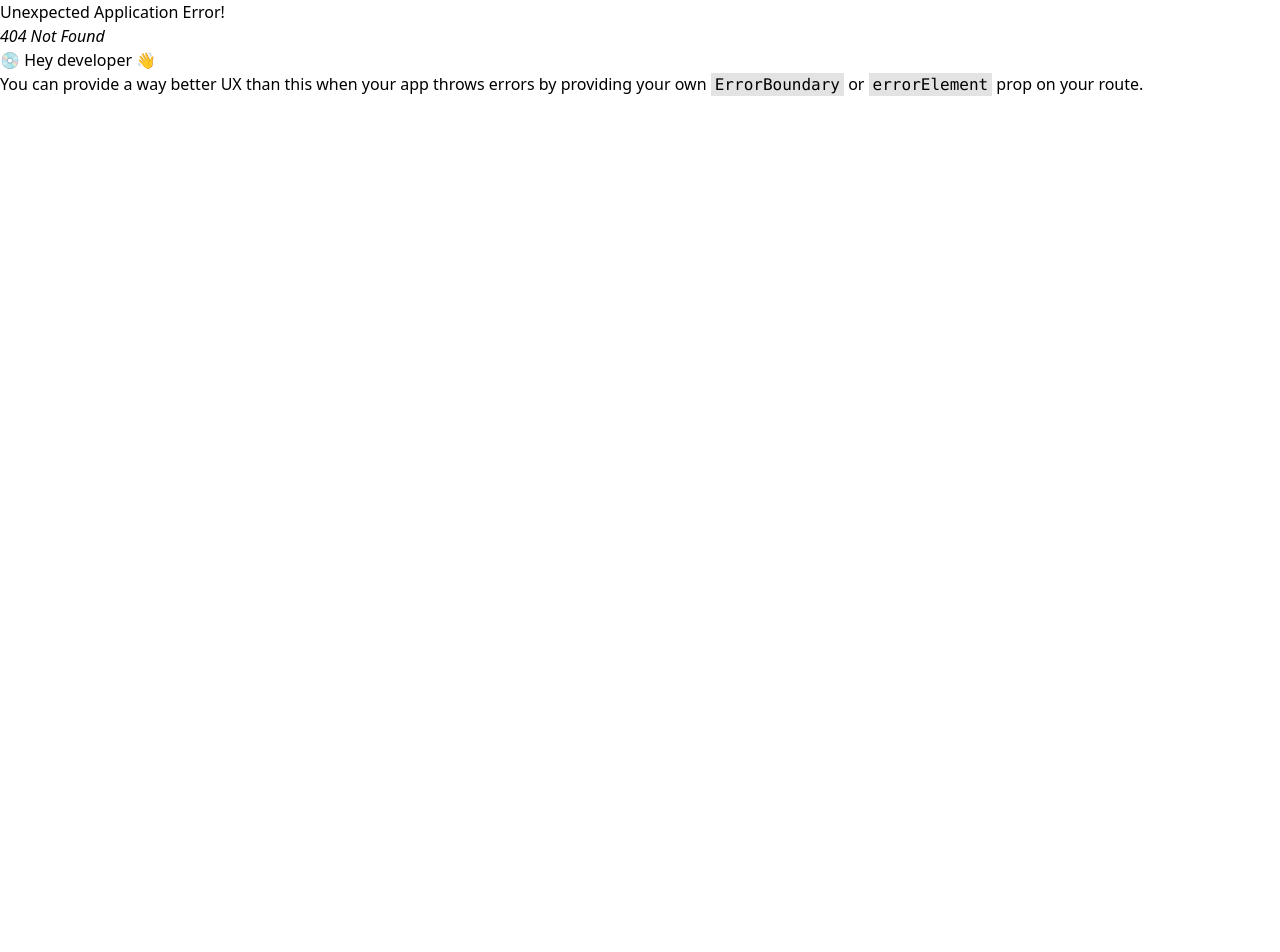
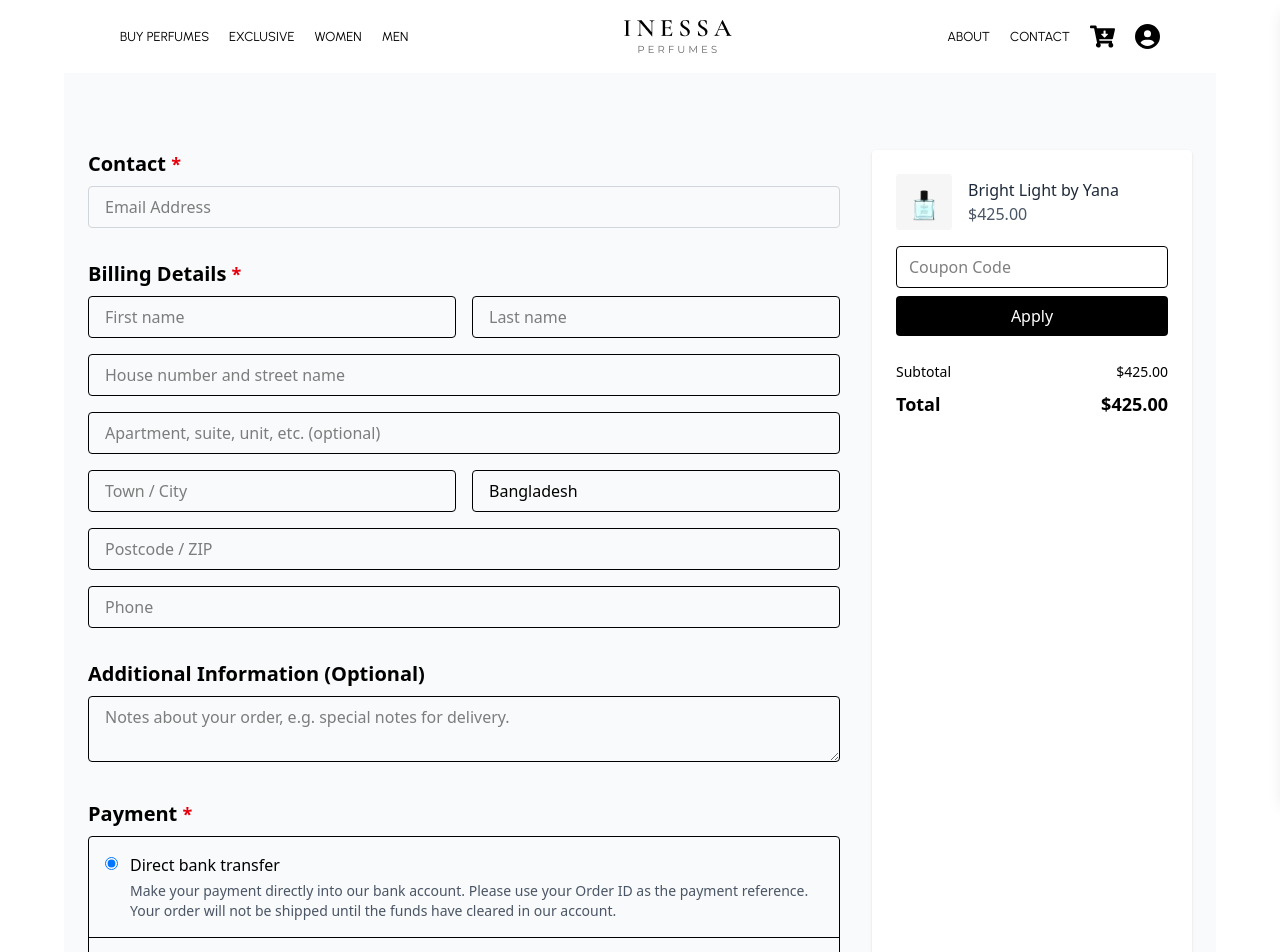
Before and after one commit to fatehajahan/perfumeFrontend, a React (Vite) app: page /payment in a window 1280 px wide. Before the commit this address had no page. Shown: the top 952 px of the page. Before the commit the page ends 800 px from the top, so only its background shows below. Built offline with nearby package versions, Linux system fonts and the light colour scheme.

Commit message:
payment form added

```diff
--- a/src/App.jsx
+++ b/src/App.jsx
@@ -33,6 +33,7 @@ import Exclusive from "./mainPage/Exclusive/Exclusive";
 import Footer from "./components/Home/Footer/Footer";
 import Women from "./mainPage/Women/Women";
 import Men from "./mainPage/Men/Men";
+import Payment from "./mainPage/Payment/Payment";
 
 const Layout = () => {
   const [cartOpen, setCartOpen] = useState(false)
@@ -70,6 +71,7 @@ const router = createBrowserRouter(
         <Route path="/menPerfumes" element={<Men />} />
         <Route path="/contact" element={<Contact />} />
         <Route path="/mycart" element={<ViewCart />} />
+        <Route path="/payment" element={<Payment />} />
         <Route path="/product/:id" element={<ProductBuy />} />
       </Route>
 
--- /dev/null
+++ b/src/mainPage/Payment/Payment.jsx
@@ -0,0 +1,133 @@
+import React, { useState } from 'react';
+import image from '../../assets/broughtpageBlue/product1.jpg'; // Adjust the path as necessary
+
+const Payment = () => {
+    const [paymentMethod, setPaymentMethod] = useState("bank");
+
+    return (
+        <div className="flex flex-col md:flex-row gap-8 max-w-6xl mx-auto px-6 py-[150px] bg-gray-50">
+
+            {/* Left - Form Section */}
+            <div className="flex-1 space-y-8">
+                <div>
+                    <h2 className="text-xl font-semibold">Contact <span className='text-red-600 text-[18px] '>*</span></h2>
+                    <input
+                        type="email"
+                        placeholder="Email Address"
+                        className="w-full mt-2 px-4 py-2 border border-gray-300 rounded"
+                    />
+                </div>
+
+                <div>
+                    <h2 className="text-xl font-semibold">Billing Details <span className='text-red-600 text-[18px] '>*</span></h2>
+                    <div className="grid grid-cols-1 md:grid-cols-2 gap-4 mt-2">
+                        <input type="text" placeholder="First name" className="px-4 py-2 border rounded" />
+                        <input type="text" placeholder="Last name" className="px-4 py-2 border rounded" />
+                        <input
+                            type="text"
+                            placeholder="House number and street name"
+                            className="md:col-span-2 px-4 py-2 border rounded"
+                        />
+                        <input
+                            type="text"
+                            placeholder="Apartment, suite, unit, etc. (optional)"
+                            className="md:col-span-2 px-4 py-2 border rounded"
+                        />
+                        <input type="text" placeholder="Town / City" className="px-4 py-2 border rounded" />
+                        <input type="text" placeholder="Country" value="Bangladesh" className="px-4 py-2 border rounded" />
+                        <input type="text" placeholder="Postcode / ZIP" className="md:col-span-2 px-4 py-2 border rounded" />
+                        <input type="tel" placeholder="Phone" className="md:col-span-2 px-4 py-2 border rounded" />
+                    </div>
+                </div>
+
+                <div>
+                    <h2 className="text-xl font-semibold">Additional Information (Optional)</h2>
+                    <textarea
+                        placeholder="Notes about your order, e.g. special notes for delivery."
+                        className="w-full mt-2 px-4 py-2 border rounded"
+                    ></textarea>
+                </div>
+
+                {/* Payment Options */}
+                <div>
+                    <h2 className="text-xl font-semibold mb-2">Payment <span className='text-red-600 text-[18px] '>*</span></h2>
+                    <div className="border rounded overflow-hidden">
+                        <label className="flex items-start p-4 border-b cursor-pointer">
+                            <input
+                                type="radio"
+                                name="payment"
+                                checked={paymentMethod === "bank"}
+                                onChange={() => setPaymentMethod("bank")}
+                                className="mt-1 mr-3"
+                            />
+                            <div>
+                                <span className="font-medium">Direct bank transfer</span>
+                                {paymentMethod === "bank" && (
+                                    <p className="text-sm text-gray-600 mt-1">
+                                        Make your payment directly into our bank account. Please use your Order ID as the payment reference.
+                                        Your order will not be shipped until the funds have cleared in our account.
+                                    </p>
+                                )}
+                            </div>
+                        </label>
+
+                        <label className="flex items-start p-4 cursor-pointer">
+                            <input
+                                type="radio"
+                                name="payment"
+                                checked={paymentMethod === "cod"}
+                                onChange={() => setPaymentMethod("cod")}
+                                className="mt-1 mr-3"
+                            />
+                            <span className="font-medium">Cash on delivery</span>
+                        </label>
+                    </div>
+                </div>
+
+                {/* Place Order Button */}
+                <div className='relative'>
+                    <button className="w-full mt-4 cursor-pointer bg-black text-white py-3 rounded font-semibold hover:bg-transparent hover:border hover:text-black transition duration-500 absolute">
+                        🔒 Place Order $425.00
+                    </button>
+                </div>
+            </div>
+
+            {/* Right - Summary Section */}
+            <div className="w-full md:w-80 bg-white p-6 rounded shadow">
+                <div className="flex items-center gap-4 mb-4">
+                    <img src={image} alt="Perfume" className="w-14 h-14 object-cover rounded" />
+                    <div>
+                        <p className="font-medium text-gray-800">Bright Light by Yana</p>
+                        <p className="text-gray-600">$425.00</p>
+                    </div>
+                </div>
+
+                <div className="mb-4">
+                    <input
+                        type="text"
+                        placeholder="Coupon Code"
+                        className="w-full px-3 py-2 border rounded mb-2"
+                    />
+                    <div className='relative'>
+                        <button className="w-full cursor-pointer bg-black text-white py-2 rounded hover:bg-transparent hover:border hover:text-black transition duration-500 absolute">
+                            Apply
+                        </button>
+                    </div>
+                </div>
+
+                <div className=" pt-[50px] text-sm space-y-2">
+                    <div className="flex justify-between">
+                        <span>Subtotal</span>
+                        <span>$425.00</span>
+                    </div>
+                    <div className="flex justify-between font-semibold text-lg">
+                        <span>Total</span>
+                        <span>$425.00</span>
+                    </div>
+                </div>
+            </div>
+        </div>
+    );
+};
+
+export default Payment;
```
